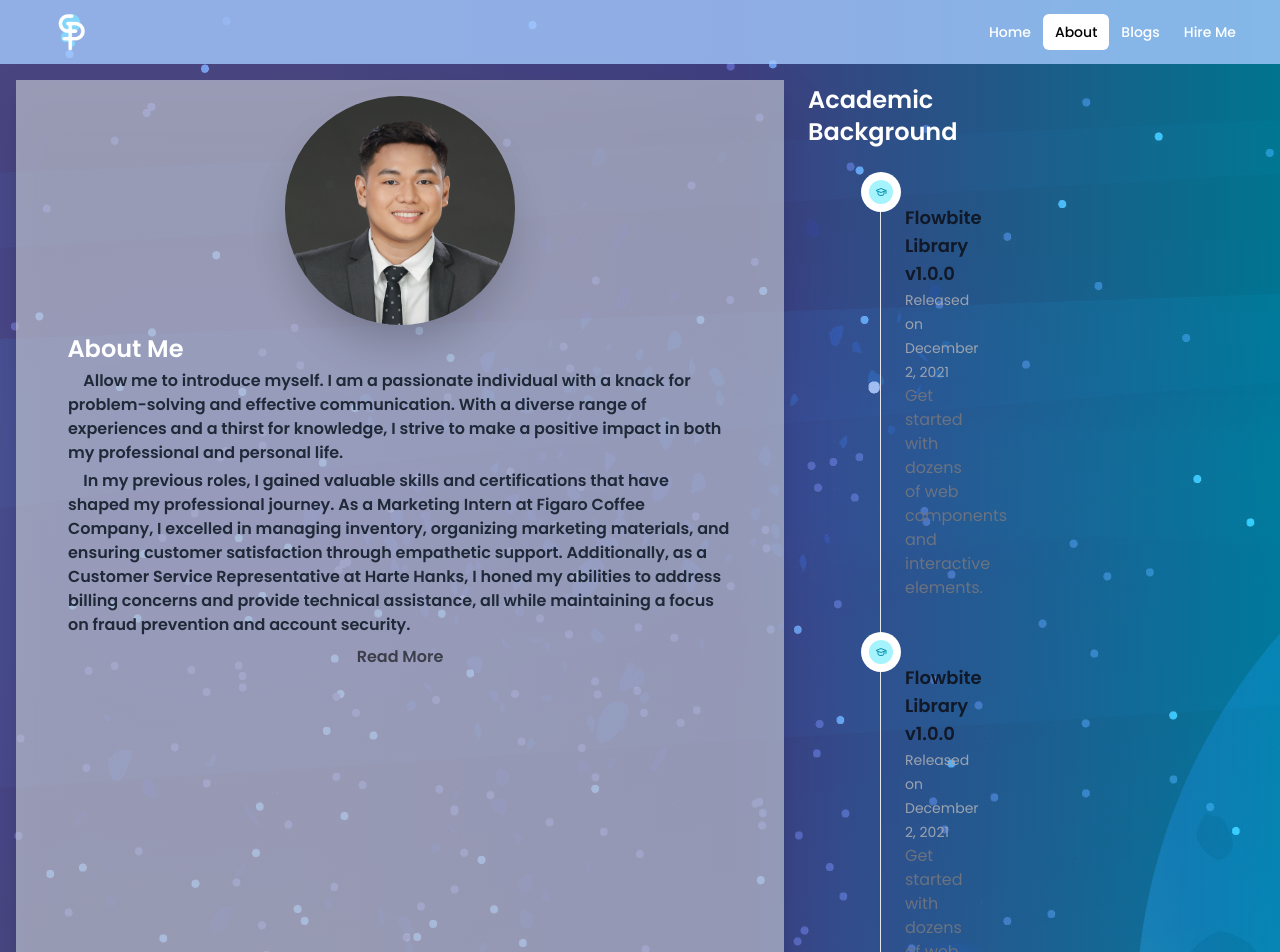
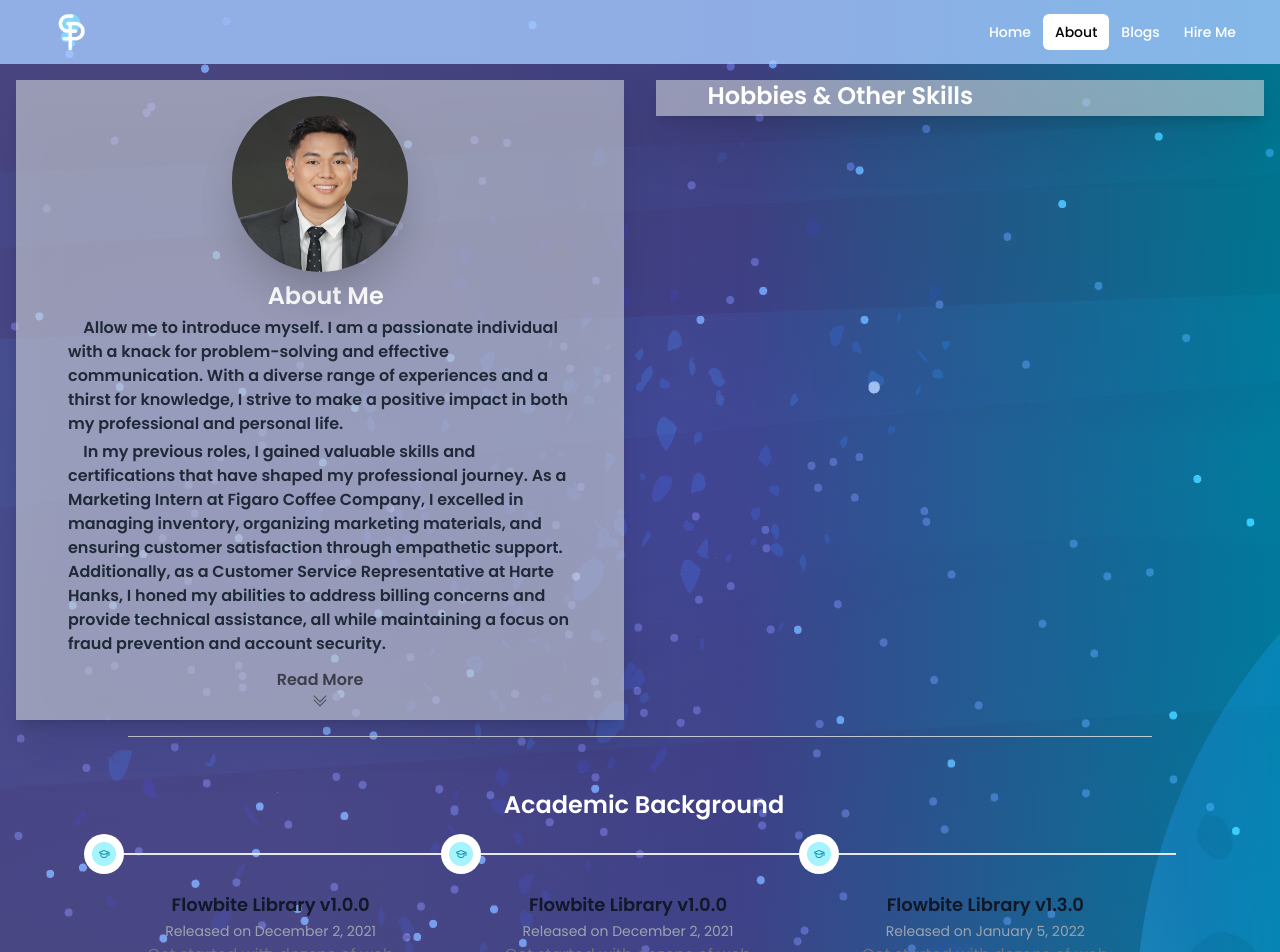
Before and after one commit to Kypso18/PersonalWebPage, a React (Create React App) app: page /about in a window 1280 px wide. Shown: the top 952 px of the page. Built offline with nearby package versions, Linux system fonts and the light colour scheme.

Commit message:
update About.css and About.js

```diff
--- a/src/pages/About.js
+++ b/src/pages/About.js
@@ -4,7 +4,9 @@ import { TbSchool } from "react-icons/tb";
 import Divider from '../components/Divider';
 import CertificateSwiper from '../components/CertificateSwiper';
 import { FaArrowUp } from 'react-icons/fa';
-import AboutPic from '../assets/AboutPic.jpg'
+import AboutPic from '../assets/AboutPic.jpg';
+import { BsChevronDoubleDown } from 'react-icons/bs';
+import '../pages/About.css';
 
 const About = () => {
   const [showModal, setShowModal] = useState(false);
@@ -29,42 +31,40 @@ const About = () => {
   const scrollToTop = () => {
     window.scrollTo({ top: 0, behavior: 'smooth' });
   };
+
   return (
     <section className="w-auto h-full text-white" style={{
       background: "linear-gradient(90deg, rgba(131, 126, 226, 0.55) 24%, rgba(114, 114, 226, 0.55) 58%, rgba(0, 212, 255, 0.55) 100%)"
     }}>
-      <br></br>
-        <br></br>
-        <br></br>
+      <br />
+      <br />
+      <br />
       <div className='flex flex-col lg:flex-row'>
-
-      <div className='lg:w-3/5 px-10 bg-gray-300/60 shadow-lg ml-4 mr-4 mt-2 drop-shadow-2xl'>
+        <div className='lg:w-3/5 lg:h-fit px-10 bg-gray-300/60 shadow-lg ml-4 mr-4 mt-2 drop-shadow-2xl'>
           <img
             className="mt-3 lg:w-2/6 md:w-4/6 w-4/6 mx-auto mb-2 pt-1 object-cover object-center rounded-full shadow-2xl opacity-95"
             alt="aboutpic"
             src={AboutPic}
           />
-
-      <h2 className="text-2xl text-center lg:text-left font-bold mb-1">&nbsp; About Me</h2>
+          <h2 className="text-2xl text-center lg:text-center font-bold mb-1">&nbsp; About Me</h2>
           <p className="text-base text-center lg:text-left font-bold mb-1 text-gray-800 px-3">
             &nbsp; &nbsp; Allow me to introduce myself. I am a passionate individual with a knack for problem-solving and effective communication. With a diverse range of experiences and a thirst for knowledge, I strive to make a positive impact in both my professional and personal life.
           </p>
           <p className="text-base text-center lg:text-left font-bold mb-1 text-gray-800 px-3">
             &nbsp; &nbsp; In my previous roles, I gained valuable skills and certifications that have shaped my professional journey. As a Marketing Intern at Figaro Coffee Company, I excelled in managing inventory, organizing marketing materials, and ensuring customer satisfaction through empathetic support. Additionally, as a Customer Service Representative at Harte Hanks, I honed my abilities to address billing concerns and provide technical assistance, all while maintaining a focus on fraud prevention and account security.
           </p>
-
-      <div className="text-center pb-1">
-        <button
-          className="text-black/60 font-bold py-1 px-4 rounded hover:underline"
-          onClick={toggleModal}
-        >
+          <div className="text-center pb-1" onClick={toggleModal}>
+            <button className="text-black/60 font-bold py-1 px-4 mt-1 rounded hover:underline">
               Read More
+              <div className='text-center pt-1 px-10'>
+                <BsChevronDoubleDown className='animate-bounce' />
+              </div>
             </button>
           </div>
           {showModal && (
             <div className="fixed top-0 left-0 right-0 bottom-0 flex items-center justify-center bg-black bg-opacity-90">
               <div className="bg-grey-300/60 p-6 mx-1 md:mx-0 rounded shadow-lg max-h-screen overflow-y-auto">
-          <p className="text-base text-center lg:text-left font-bold mb-1 text-gray-800 px-3">
+                <p className="text-base font-bold mb-4 px-4">
                   &nbsp; &nbsp;Beyond my professional endeavors, I have actively contributed to my community as a volunteer and leader. Serving as the Vice President for Development at Core PH and Project Manager at IET Society at RTU, I developed and executed strategies for leadership events, fostering an environment of learning and enjoyment. My ability to analyze situations, empathize with others, and multitask efficiently has greatly aided me in these roles.
                 </p>
                 <p className="text-base font-bold mb-4 px-4">
@@ -73,7 +73,6 @@ const About = () => {
                 <p className="text-base font-bold mb-4 px-4">
                   &nbsp; &nbsp;In addition to my certifications, I possess a wide range of technical skills, including proficiency in HTML, CSS, JavaScript, SQL, and various Microsoft Office programs. I am adept at utilizing Google Workspace, conducting research, managing events, and utilizing Canva for creative projects. With my exceptional communication skills, both written and verbal, I excel at building connections and facilitating productive conversations.
                 </p>
-
                 <p className="text-base font-bold mb-4 px-4">
                   &nbsp; &nbsp;In summary, I am a friendly and intelligent individual with a passion for continuous learning and making a difference. I bring a combination of technical expertise, interpersonal skills, and leadership abilities to every endeavor I undertake. I firmly believe that productive conversations start with listening, and I am excited to contribute my unique skill set to future opportunities.
                 </p>
@@ -88,19 +87,25 @@ const About = () => {
           )}
         </div>
 
-      <div className='lg:w-1/5'>
-        <div>
+        <div className='lg:w-3/5 lg:h-fit px-10 bg-gray-300/60 shadow-lg ml-4 mr-4 mt-2 drop-shadow-2xl'>
+          <h2 className="text-2xl text-center lg:text-left font-bold mb-1">&nbsp; Hobbies & Other Skills</h2>
+        </div>
 
 
-          <h2 className="text-2xl text-center justify lg:text-left font-bold mb-2 ml-2 mt-3">Academic Background</h2>
         </div>
-        <div className='px-20 items-center place-content-center'>
+        <Divider />
         <br></br>
-          <Timeline vertical>
+        <div className='lg:w-100 px-10'>
+        <div>
+  <h2 className="text-2xl items-center text-center justify lg:text-center font-bold mb-2 ml-2 mt-3">Academic Background</h2>
+</div>
+<div className="px-16 items-center mx-auto">
+  <br />
+  <Timeline horizontal>
     <Timeline.Item>
       <Timeline.Point icon={TbSchool} />
-              <br></br>
-              <Timeline.Content>
+      <br />
+      <Timeline.Content className="ml-2 text-center">
         <Timeline.Title>
           Flowbite Library v1.0.0
         </Timeline.Title>
@@ -114,8 +119,8 @@ const About = () => {
     </Timeline.Item>
     <Timeline.Item>
       <Timeline.Point icon={TbSchool} />
-              <br></br>
-              <Timeline.Content>
+      <br />
+      <Timeline.Content className="ml-2 text-center">
         <Timeline.Title>
           Flowbite Library v1.0.0
         </Timeline.Title>
@@ -129,8 +134,8 @@ const About = () => {
     </Timeline.Item>
     <Timeline.Item>
       <Timeline.Point icon={TbSchool} />
-              <br></br>
-              <Timeline.Content>
+      <br />
+      <Timeline.Content className="ml-2 text-center">
         <Timeline.Title>
           Flowbite Library v1.3.0
         </Timeline.Title>
@@ -144,20 +149,22 @@ const About = () => {
     </Timeline.Item>
   </Timeline>
 </div>
+
       </div>
-    </div>
-    <Divider  />
-    <br></br>
+
+      <Divider />
+
+      <br />
 
       <div>
         <h2 className="text-2xl text-center font-bold">My Certificates</h2>
         <CertificateSwiper />
       </div>
-      <br></br>
-      <br></br>
 
+      <br />
+      <br />
 
-    <br></br>{showScrollTop && (
+      {showScrollTop && (
         <div
           className="animate-bounce hover:bg-blue-400 transition ease-in-out delay-150 hover:-translate-y-1 hover:scale-110 duration-300 fixed bottom-8 right-8 bg-white/50 text-gray-900 p-2 rounded-full cursor-pointer shadow"
           onClick={scrollToTop}
@@ -165,11 +172,8 @@ const About = () => {
           <FaArrowUp />
         </div>
       )}
+    </section>
+  );
+};
 
-
-
-    </section>
-  )
-}
-
-export default About
+export default About;
```
Lines whose indentation alone changed are shown as unchanged.
